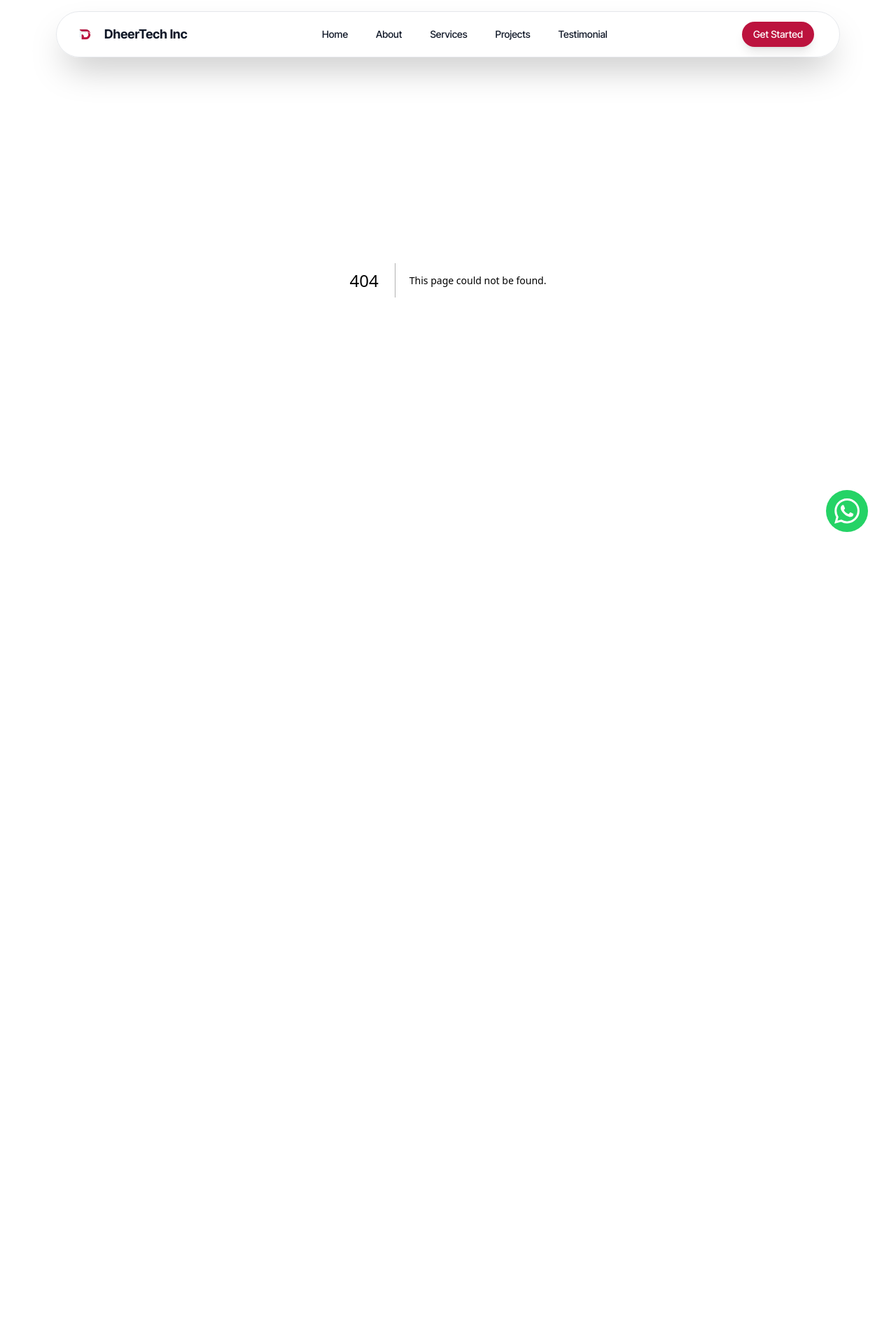
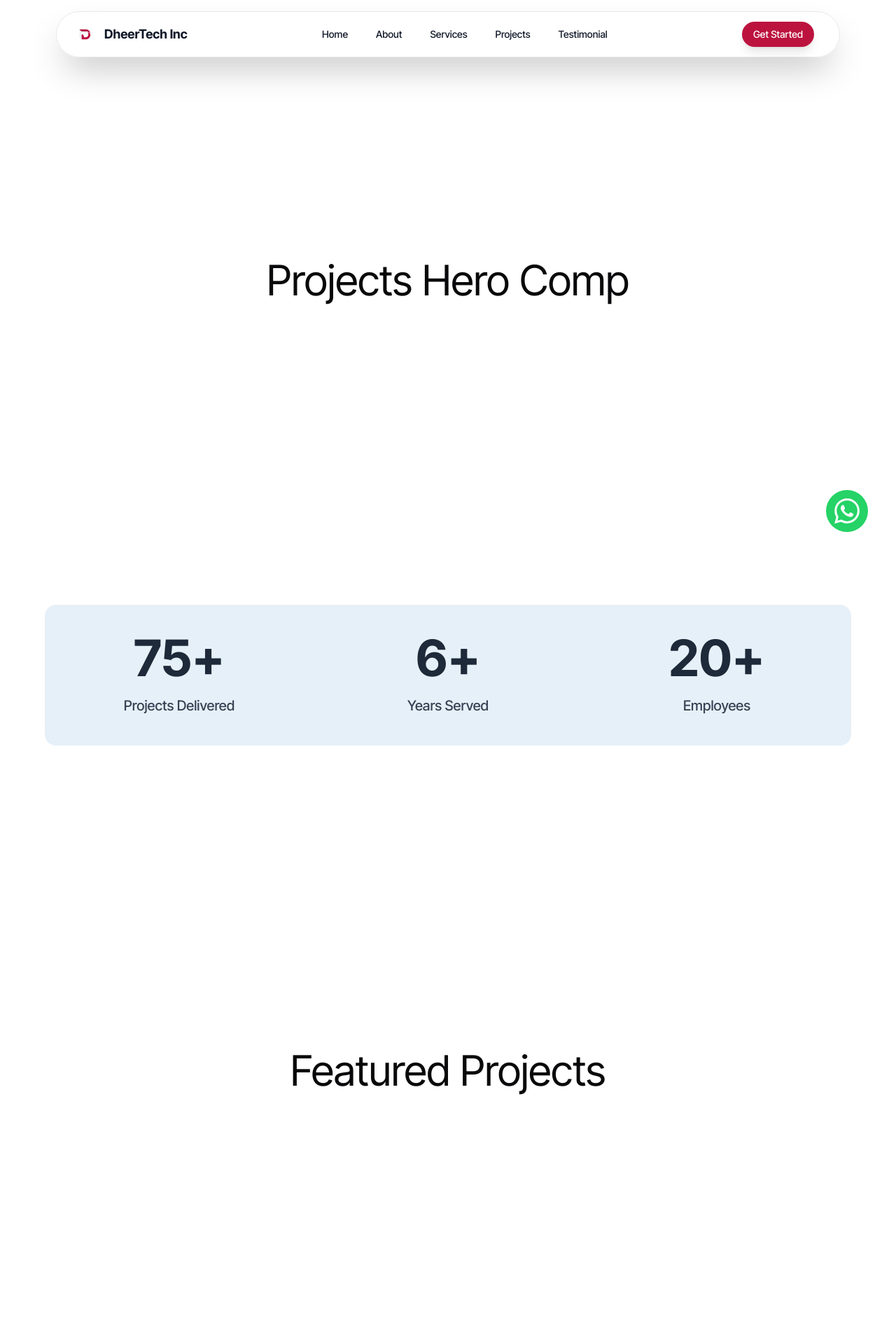
Before and after one commit to Neha220803/dheer-tech-website-new, a Next.js app: page /projects in a window 1280 px wide. Before the commit this address had no page. Shown: the top 1920 px of the page at 70% size. Before the commit the page ends 1360 px from the top, so only its background shows below. Built offline with nearby package versions, Linux system fonts and the light colour scheme.

Commit message:
projects page skeleton added, other compoentns minnor change done

```diff
--- a/package.json
+++ b/package.json
@@ -18,7 +18,7 @@
     "class-variance-authority": "^0.7.1",
     "clsx": "^2.1.1",
     "emailjs-com": "^3.2.0",
-    "framer-motion": "^12.23.12",
+    "framer-motion": "^12.23.13",
     "lenis": "^1.3.11",
     "lucide-react": "^0.542.0",
     "next": "15.5.2",
--- a/src/app/page.js
+++ b/src/app/page.js
@@ -1,5 +1,3 @@
-"use client";
-
 import HomeAboutComp from "@/components/home/about";
 import { HomeHeroComp } from "@/components/home/hero";
 import HomeCTAComp from "@/components/home/homeCTA";
--- /dev/null
+++ b/src/app/projects/page.jsx
@@ -0,0 +1,20 @@
+import HomeStatsComp from "@/components/home/stats";
+import HomeTestimonialComp from "@/components/home/testimonial";
+import ProjectCTAComp from "@/sections/projects/CTA";
+import ProjectsFeaturedComp from "@/sections/projects/featured-projects";
+import ProjectsHeroComp from "@/sections/projects/hero";
+import React from "react";
+
+const ProjectPage = () => {
+  return (
+    <>
+      <ProjectsHeroComp />
+      <HomeStatsComp />
+      <ProjectsFeaturedComp />
+      <HomeTestimonialComp />
+      <ProjectCTAComp />
+    </>
+  );
+};
+
+export default ProjectPage;
--- a/src/components/home/homeCTA/index.js
+++ b/src/components/home/homeCTA/index.js
@@ -1,3 +1,5 @@
+"use client";
+
 import React from "react";
 import { motion } from "framer-motion";
 import ContactPopUpForm from "@/components/pop-up-form/ContactPopUpForm";
--- a/src/components/home/our-services/index.js
+++ b/src/components/home/our-services/index.js
@@ -1,3 +1,5 @@
+"use client";
+
 import React from "react";
 import { motion } from "framer-motion";
 import "./styles.css";
--- a/src/components/home/stats/index.js
+++ b/src/components/home/stats/index.js
@@ -1,3 +1,5 @@
+"use client";
+
 import React, { useEffect, useState } from "react";
 
 const AnimatedCounter = ({ targetNumber, suffix = "" }) => {
--- a/src/components/home/testimonial/index.js
+++ b/src/components/home/testimonial/index.js
@@ -1,3 +1,5 @@
+"use client";
+
 import React, { useState, useEffect } from "react";
 import { motion, AnimatePresence } from "framer-motion";
 import { Button } from "@/components/ui/button";
--- /dev/null
+++ b/src/sections/projects/CTA/index.js
@@ -0,0 +1,11 @@
+import React from "react";
+
+const ProjectCTAComp = () => {
+  return (
+    <div className="flex items-center justify-center text-6xl min-h-[50vh]">
+      Project CTA Compoennt
+    </div>
+  );
+};
+
+export default ProjectCTAComp;
--- /dev/null
+++ b/src/sections/projects/featured-projects/index.js
@@ -0,0 +1,11 @@
+import React from "react";
+
+const ProjectsFeaturedComp = () => {
+  return (
+    <section className="flex justify-center items-center text-6xl">
+      Featured Projects
+    </section>
+  );
+};
+
+export default ProjectsFeaturedComp;
--- /dev/null
+++ b/src/sections/projects/hero/index.js
@@ -0,0 +1,11 @@
+import React from "react";
+
+const ProjectsHeroComp = () => {
+  return (
+    <section className="flex justify-center items-center text-6xl">
+      Projects Hero Comp
+    </section>
+  );
+};
+
+export default ProjectsHeroComp;
```
Also changed, not shown: 1 other file (tests, documents, lock files or other folders).
